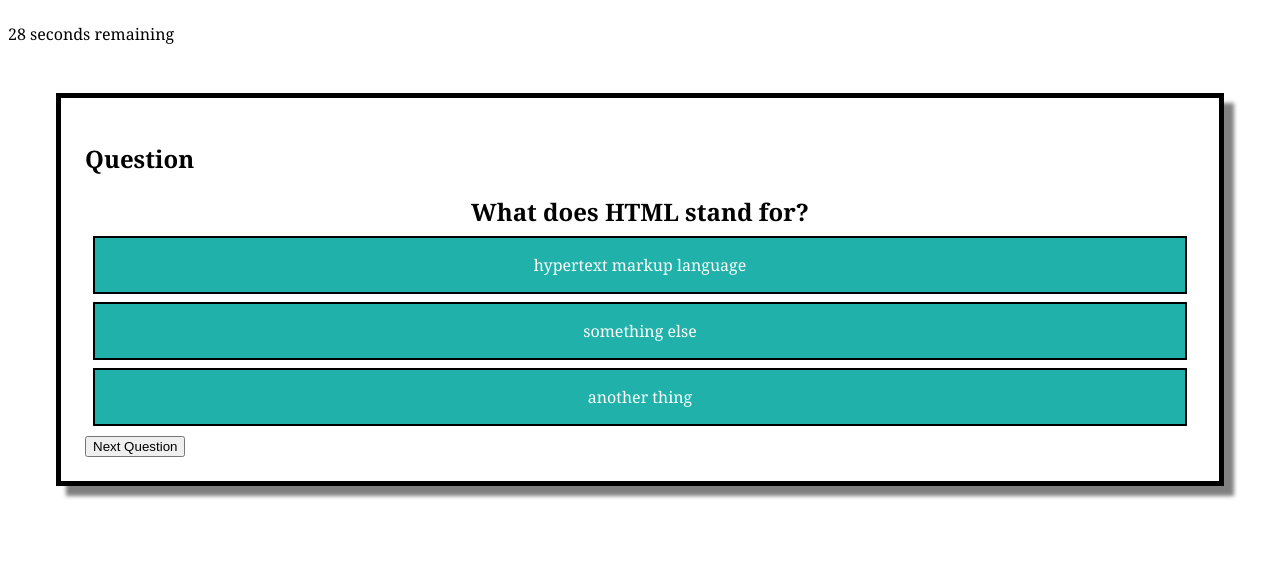
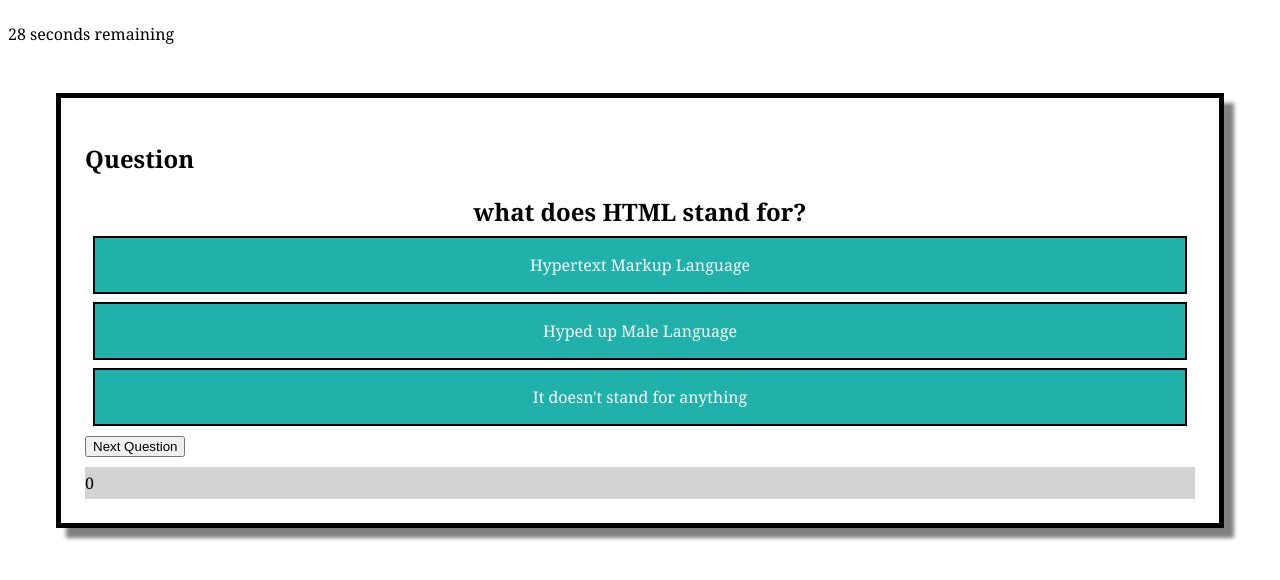
Before and after one commit to jensandage1/Module-4-timed-quiz-app, a plain HTML site: page index.html in a window 1280 px wide. Both pictures are taken after a click on the button "Start Quiz". Shown: the part 124-704 px from the top of the page. Drawn offline with Linux system fonts and the light colour scheme.

Commit message:
changed formatting of questions and answers in JS. All questions can be cycled through now. Added to-do notes at the bottom of Js.

```diff
--- a/index.html
+++ b/index.html
@@ -23,8 +23,11 @@
         <h2>Question</h2>
         <div class="question"></div>
         <div id="answers"></div>
+
+        <button class="next-question-btn">Next Question</button>
+    <div class = "user-results">
         <div id="correct-wrong"></div> <span id="counter"></span>
-        <button class="next-question-btn">Next Question</button>
+    </div>
     </div>
 
     <div class="initials-container hide">
--- a/script.js
+++ b/script.js
@@ -2,60 +2,83 @@ var questionContainer = document.querySelector(".question-container");
 var nextQuestionBtn = document.querySelector(".next-question-btn");
 var startQuizBtn = document.querySelector(".start-quiz-btn");
 
-var questionsArr = [question1, question2, question3, question4];
+var questions = [{
+    question: "what does HTML stand for?",
+    answer: [{ text: "Hypertext Markup Language", isCorrect: true },
+            { text: "Hyped up Male Language", isCorrect: false },
+            {text:"It doesn't stand for anything", isCorrect: false}
+            ]
+},
+{
+    question: "what does CSS stand for?",
+    answer: [{ text: "cats stand silly", isCorrect: false},
+            { text: "cascading style sheets", isCorrect: true},
+            {text: "curly style sans", isCorrect: false}
+            ]
+},
+{
+    question: "what is they keyboard command to copy information?", //this is not showing up
+    answer: [{ text: "Ctrl + B", isCorrect: false},
+            {text: "Ctrl + T", isCorrect: false},
+            {text: "Ctrl + V", isCorrect: true}
+            ]
+},
+{
+    question: "Which is a website used to store code?",
+    answer: [{ text: "github.com", isCorrect: true},
+            {text: "google.com", isCorrect: false},
+            {text: "facebook.com", isCorrect: false}
+            ]
+}
+]
 
-var question1 = "What does HTML stand for?";
-var answer1 = ["hypertext markup language", "something else", "another thing"];
-var correct1 = "hypertext markup language";
-var question2 = "What does CSS stand for?";
-var answer2 = ["cascading style sheets", "it doesnt", "dunno"];
-var correct2 = "cascading style sheets";
-var question3 = "Is Java the same as JavaScript?";
-var answer3 = ["true", "false", "there arent any other options"];
-var correct3 = "false";
-var question4 = "What is the keyboard command to copy and item?";
-var answer4 = ["ctrl v" , "ctrl j", "ctrl 8", "ctrl jkl"];
-var correct4 = "ctrl v";
+var currentQuestion = 0;
+var score = 0;
 
 
 
+//function showQuestions works
+function showQuestions () {
+  document.getElementById("question-container").style.display = "block"; //div shows up.
+  document.querySelector(".question").textContent = questions[currentQuestion].question;
+  var answersList = document.getElementById("answers");
 
-
-//click on view highscores and get directed to highscores html page.
-var highScore = document.getElementById("view-highscores");
-
-highScore.addEventListener("click", function() {
-    document.location.href = `high-scores.html`;
-});
-
-//function showQuestions shows question and answers.
-function showQuestions () {
-  document.getElementById("question-container").style.display = "block";
-  document.querySelector(".question").textContent = question1;
-  var answersList = document.getElementById("answers");
-  for(i=0; i <answer1.length; i++) {
+  for(var i=0; i < questions[currentQuestion].answer.length; i++) {
     var li = document.createElement("li");
-    li.innerText = answer1[i];
+    li.innerText = questions[currentQuestion].answer[i].text;
     answersList.appendChild(li);
   }
 
+function nextQuestion () //works except question 3 is missing.
+ { answersList.replaceChildren();
+  if (currentQuestion < questions.length -1) {
+    currentQuestion++;
+    showQuestions(); //missing third question and showing "undefined" above the question options...
+  }
+ }
+
+nextQuestionBtn.addEventListener("click", nextQuestion);
+
+
 var correctWrong = document.getElementById("correct-wrong");
 var counter = document.getElementById("counter");
+counter.textContent = 0;
 answersList.addEventListener("click", rightWrong);
 
 function rightWrong () {
-  /*if ( WHAT GOES HERE?!?!?!?? ) {
+  if (questions[currentQuestion].isCorrect === true) { //not sure what to put in parens here...
     correctWrong.textContent = "Correct";
     counter++;
-    //display correct add counter.
+    //display correct, and add counter.
   } else {
     correctWrong.textContent = "Wrong";
-    //display wrong.
-  }*/
+
+    //display wrong. need to subtract extra 2 seconds here.
+  }
 }}
 
 startQuizBtn.addEventListener("click", showQuestions); //works, div show on button click.
-startQuizBtn.addEventListener("click", hideStartScreen);
+startQuizBtn.addEventListener("click", hideStartScreen); //works
 
 function hideStartScreen () {
   document.querySelector(".start-screen").style.display = "none";
@@ -85,3 +108,20 @@ function timeUp() {
 }
 
 startQuizBtn.addEventListener("click", startTimer);
+
+
+//click on view highscores and get directed to highscores html page.
+var highScore = document.getElementById("view-highscores");
+
+highScore.addEventListener("click", function() {
+    document.location.href = `high-scores.html`;
+});
+
+
+//TODO :
+//1. when last question is gone through, have "enter initials" div comeup. Save that to local storage.
+//2. have local storage populate on high-scores.html page.
+//3. have enter initials pop up when the timer runs out.
+//4. timer must reduce when wrong answer is clicked.
+//5. must register right and wrong when clicking anwers and total score.
+//6. general css
--- a/style.css
+++ b/style.css
@@ -67,3 +67,9 @@
     box-shadow: 10px 10px 4px grey;
     margin: 6vh;
 }
+
+.user-results {
+    background-color: lightgray;
+    margin-top: 10px;
+    line-height: 2;
+}
```
